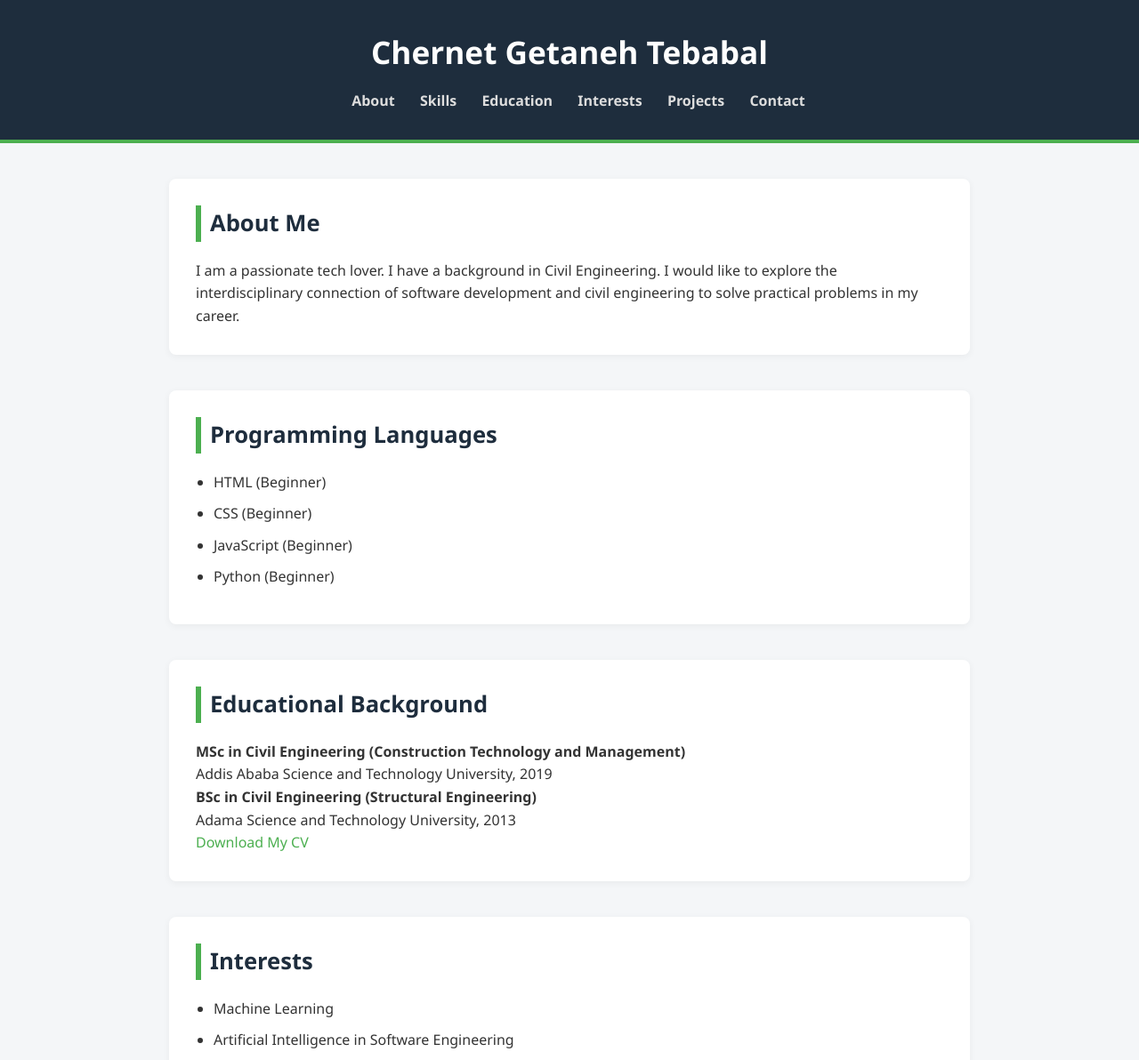
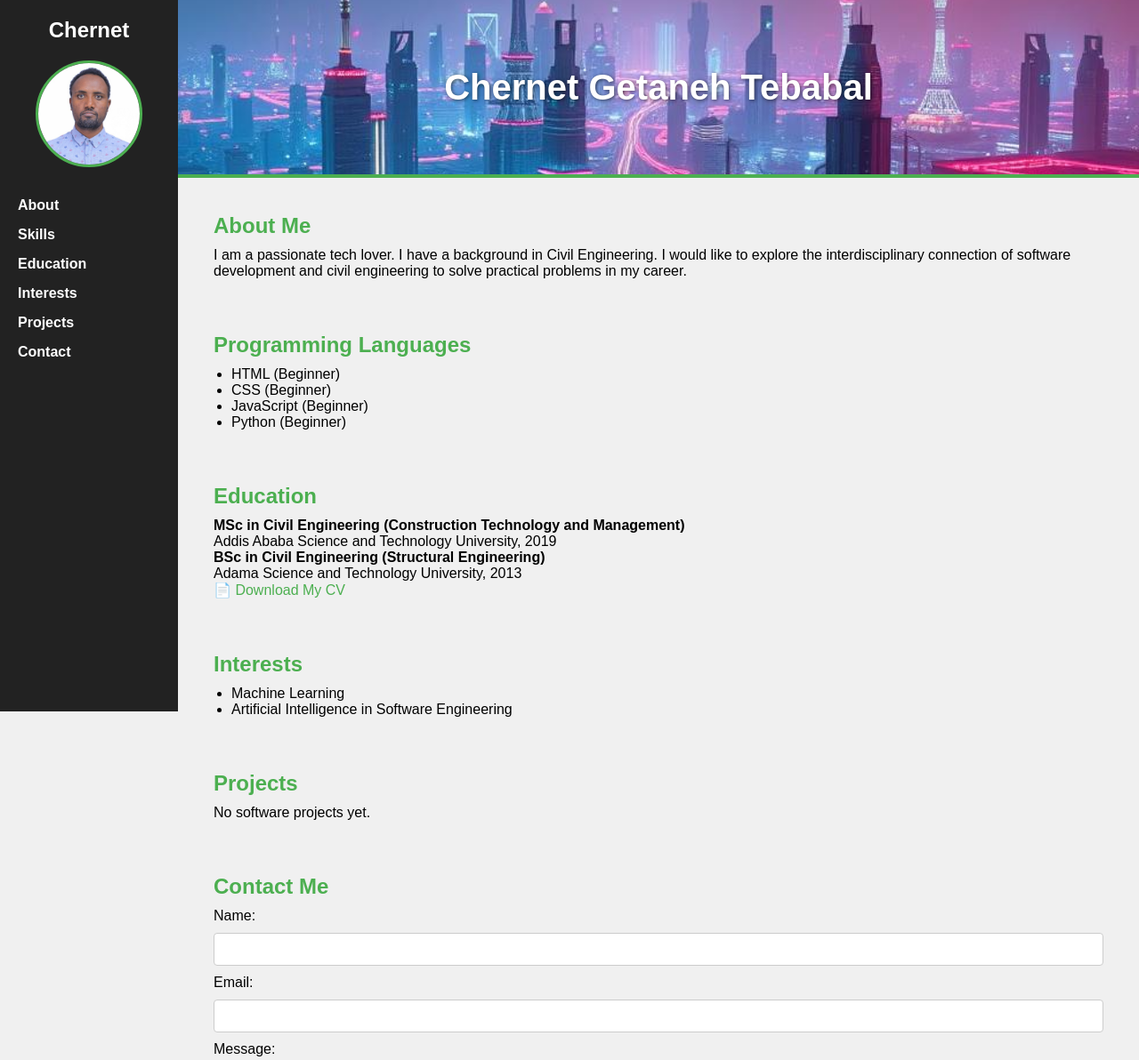
Before and after one commit to Cherg906/My_Portfolio, a plain HTML site: page index.html in a window 1280 px wide. Shown: the top 1192 px of the page at 89% size. Drawn offline with Linux system fonts and the light colour scheme.

Commit message:
Updated with images and styling

```diff
--- a/index.html
+++ b/index.html
@@ -3,13 +3,22 @@
 <head>
   <meta charset="UTF-8" />
   <meta name="viewport" content="width=device-width, initial-scale=1.0"/>
-  <title>Chernet Getaneh Tebabal - Portfolio</title>
+  <title>Chernet Getaneh Tebabal | Portfolio</title>
   <link rel="stylesheet" href="style.css" />
 </head>
 <body>
 
-  <header>
+  <!-- Header with background image -->
+  <header class="top-header">
     <h1>Chernet Getaneh Tebabal</h1>
+  </header>
+
+  <!-- Sidebar Navigation -->
+  <aside class="sidebar">
+    <h1>Chernet</h1>
+    <div class="profile-pic">
+      <img src="assets/images/my_pic.jpg" alt="Chernet Profile Picture" />
+    </div>
     <nav>
       <ul>
         <li><a href="#about">About</a></li>
@@ -20,8 +29,10 @@
         <li><a href="#contact">Contact</a></li>
       </ul>
     </nav>
-  </header>
+  </aside>
 
+  <!-- Main Content -->
+  <main class="content">
     <section id="about">
       <h2>About Me</h2>
       <p>I am a passionate tech lover. I have a background in Civil Engineering. I would like to explore the interdisciplinary connection of software development and civil engineering to solve practical problems in my career.</p>
@@ -38,12 +49,14 @@
     </section>
 
     <section id="education">
-    <h2>Educational Background</h2>
-    <p><strong>MSc in Civil Engineering (Construction Technology and Management)</strong><br>
+      <h2>Education</h2>
+      <p><strong>MSc in Civil Engineering (Construction Technology and Management)</strong><br/>
       Addis Ababa Science and Technology University, 2019</p>
-    <p><strong>BSc in Civil Engineering (Structural Engineering)</strong><br>
+
+      <p><strong>BSc in Civil Engineering (Structural Engineering)</strong><br/>
       Adama Science and Technology University, 2013</p>
-    <a href="assets/cv.pdf" download>Download My CV</a>
+
+      <p><a href="assets/cv.pdf" download>📄 Download My CV</a></p>
     </section>
 
     <section id="interests">
@@ -56,22 +69,25 @@
 
     <section id="projects">
       <h2>Projects</h2>
-    <p>No software projects added yet. Stay tuned!</p>
+      <p>No software projects yet.</p>
     </section>
 
     <section id="contact">
       <h2>Contact Me</h2>
-    <form action="https://formspree.io/f/mbjnkevg" method="POST">
-      <input type="text" name="name" placeholder="Your Name" required />
-      <input type="email" name="email" placeholder="Your Email" required />
-      <textarea name="message" placeholder="Your Message" required></textarea>
-      <button type="submit">Send Message</button>
+      <form action="https://formspree.io/f/xwkdyyjl" method="POST">
+        <label for="name">Name:</label>
+        <input type="text" id="name" name="name" required />
+
+        <label for="email">Email:</label>
+        <input type="email" id="email" name="_replyto" required />
+
+        <label for="message">Message:</label>
+        <textarea id="message" name="message" rows="4" required></textarea>
+
+        <button type="submit">Send</button>
       </form>
     </section>
-
-  <footer>
-    <p>&copy; 2025 Chernet Getaneh Tebabal. All rights reserved.</p>
-  </footer>
+  </main>
 
 </body>
 </html>
--- a/style.css
+++ b/style.css
@@ -1,4 +1,3 @@
-/* General Reset */
 * {
   margin: 0;
   padding: 0;
@@ -6,115 +5,133 @@
 }
 
 body {
-  font-family: 'Segoe UI', Tahoma, Geneva, Verdana, sans-serif;
-  line-height: 1.6;
-  background-color: #f4f6f8;
-  color: #333;
-  padding-bottom: 40px;
+  font-family: Arial, sans-serif;
+  display: flex;
+  min-height: 100vh;
+  background-color: #f0f0f0;
 }
 
-/* Header */
-header {
-  background-color: #1e2d3d;
+/* Top Header with background image */
+.top-header {
+  position: fixed;
+  top: 0;
+  left: 200px;
+  right: 0;
+  height: 200px;
+  background-image: url("assets/images/Background.jpg");
+  background-size: cover;
+  background-position: center;
+  display: flex;
+  align-items: center;
+  justify-content: center;
   color: white;
-  padding: 30px 0;
-  text-align: center;
-  border-bottom: 4px solid #4caf50; /* Structural + Tech colors */
+  text-shadow: 1px 1px 4px rgba(0,0,0,0.6);
+  z-index: 10;
+  border-bottom: 4px solid #4caf50;
 }
 
-header h1 {
-  font-size: 2.2rem;
+.top-header h1 {
+  font-size: 2.5rem;
 }
 
-nav ul {
-  list-style: none;
-  margin-top: 15px;
+/* Sidebar Navigation */
+.sidebar {
+  width: 200px;
+  background-color: #222;
+  color: white;
+  padding: 20px;
+  position: fixed;
+  top: 0;
+  bottom: 0;
+  overflow-y: auto;
 }
 
-nav ul li {
-  display: inline;
-  margin: 0 12px;
+.sidebar h1 {
+  font-size: 1.5rem;
+  margin-bottom: 20px;
+  text-align: center;
 }
 
-nav ul li a {
-  color: #ddd;
+.profile-pic {
+  text-align: center;
+  margin-bottom: 30px;
+}
+
+.profile-pic img {
+  width: 120px;
+  height: 120px;
+  border-radius: 50%;
+  object-fit: cover;
+  border: 3px solid #4caf50;
+}
+
+.sidebar nav ul {
+  list-style: none;
+  padding: 0;
+}
+
+.sidebar nav ul li {
+  margin: 15px 0;
+}
+
+.sidebar nav ul li a {
+  color: white;
   text-decoration: none;
   font-weight: bold;
+  transition: color 0.3s ease;
 }
 
-nav ul li a:hover {
+.sidebar nav ul li a:hover {
   color: #4caf50;
 }
 
-/* Sections */
-section {
-  max-width: 900px;
-  margin: 40px auto;
-  background: white;
-  padding: 30px;
-  border-radius: 8px;
-  box-shadow: 0 2px 8px rgba(0,0,0,0.05);
+/* Main Content */
+.content {
+  margin-left: 200px;
+  padding: 240px 40px 40px;
+  flex: 1;
 }
 
-section h2 {
-  color: #1e2d3d;
-  margin-bottom: 20px;
-  border-left: 6px solid #4caf50;
-  padding-left: 10px;
-  font-size: 1.6rem;
+.content section {
+  margin-bottom: 60px;
 }
 
-/* Lists */
-ul {
-  padding-left: 20px;
-  margin-top: 10px;
-}
-
-ul li {
+.content h2 {
+  color: #4caf50;
   margin-bottom: 10px;
 }
 
-/* Links */
-a {
-  color: #4caf50;
-  text-decoration: none;
+.content ul {
+  margin-left: 20px;
 }
 
-a:hover {
-  text-decoration: underline;
+form {
+  display: flex;
+  flex-direction: column;
+  gap: 10px;
 }
 
-/* Form */
 form input,
 form textarea {
-  width: 100%;
-  padding: 12px;
-  margin-bottom: 15px;
+  padding: 10px;
+  border-radius: 4px;
   border: 1px solid #ccc;
-  border-radius: 4px;
-  font-size: 1rem;
 }
 
 form button {
-  padding: 12px 24px;
+  padding: 10px;
   background-color: #4caf50;
   color: white;
   border: none;
-  font-size: 1rem;
   border-radius: 4px;
   cursor: pointer;
 }
 
 form button:hover {
-  background-color: #3e8e41;
+  background-color: #45a049;
 }
 
-/* Footer */
-footer {
-  text-align: center;
-  padding: 20px;
-  background-color: #1e2d3d;
-  color: white;
-  margin-top: 40px;
-  font-size: 0.9rem;
+a {
+  color: #4caf50;
+  text-decoration: none;
 }
```
Also changed, not shown: Assets/images/Background.jpg (added), Assets/images/my_pic.jpg (added). Lines whose indentation alone changed are shown as unchanged.
